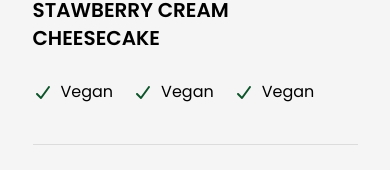
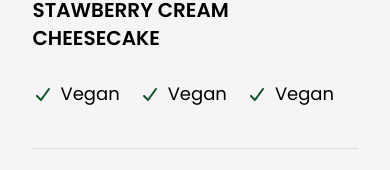
Before and after one commit to wilhelmusolejr/foodify-v2, a React (Vite) app in the folder client/: page /recipe/1 in a window 390 px wide. Shown: the part 281-451 px from the top of the page. Built offline with nearby package versions, Linux system fonts and the light colour scheme; a web font is replaced by a local one.

Commit message:
style: font size responsive

```diff
--- a/client/src/components/ChecklistItem.jsx
+++ b/client/src/components/ChecklistItem.jsx
@@ -7,7 +7,7 @@ export default function ChecklistItem({ name, iconClassname = "" }) {
   return (
     <div className="flex flex-row items-center gap-2 ">
       <FontAwesomeIcon icon={faCheck} className={`${iconClassname}`} />
-      <span>{name}</span>
+      <span className="text-lg lg:text-xl">{name}</span>
     </div>
   );
 }
```
